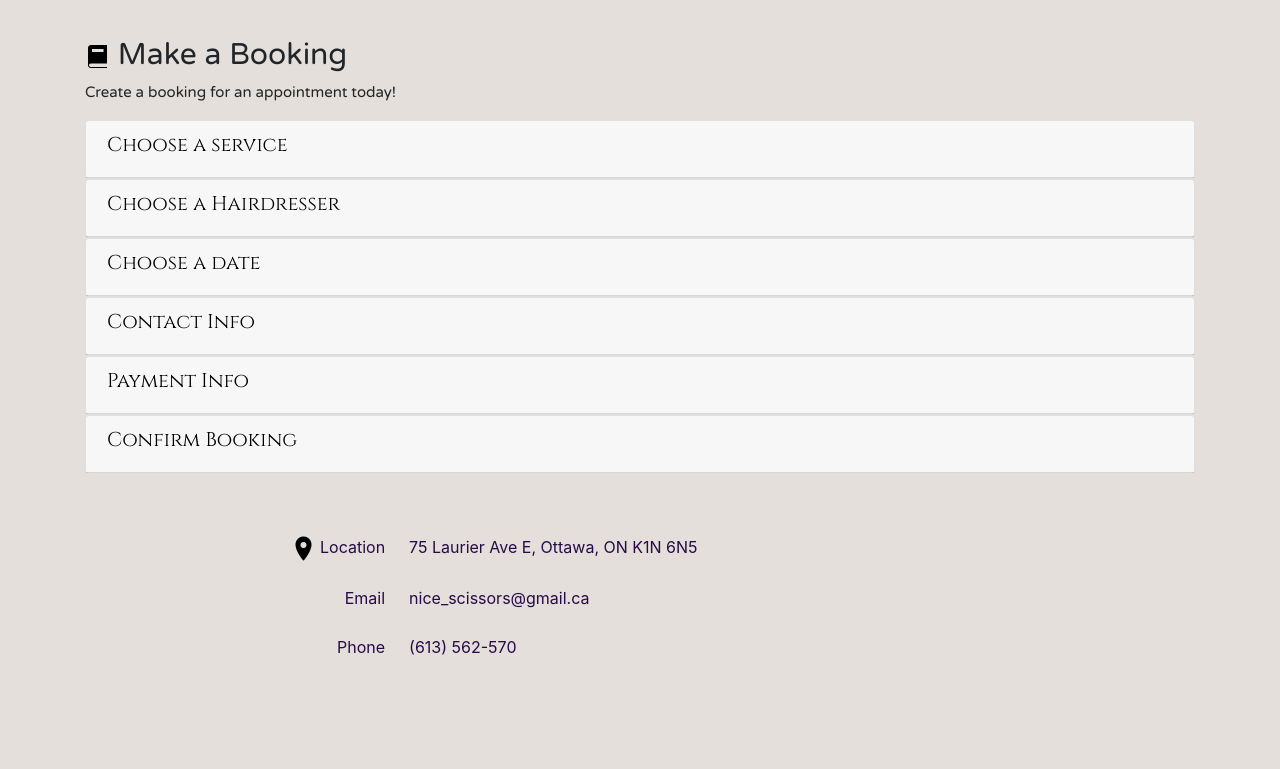
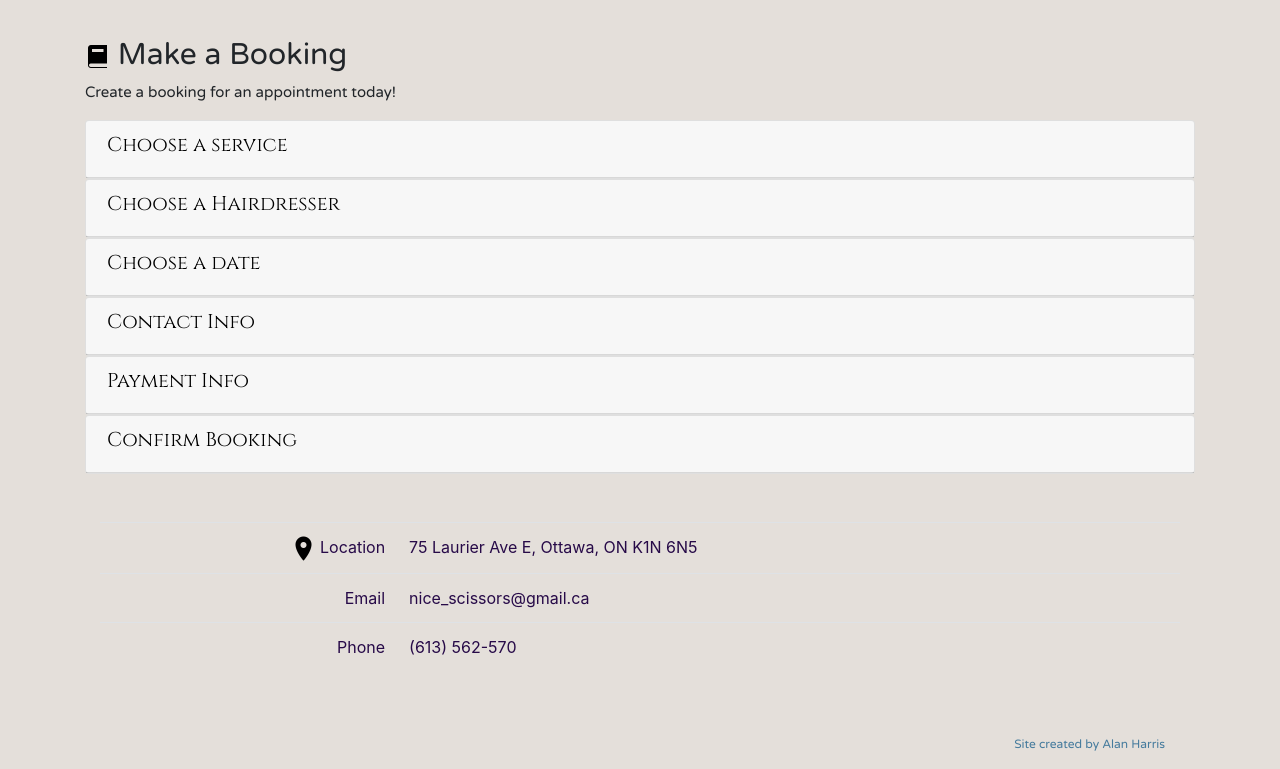
Before and after one commit to AlanH25/Hair-Salon-2, a plain HTML site: page index.html in a window 1280 px wide. Shown: the part 2434-3203 px from the top of the page. Before the commit the page ends 3169 px from the top, so only its background shows below. Drawn offline with nearby package versions, Linux system fonts and the light colour scheme.

Commit message:
added signature

```diff
--- a/index.html
+++ b/index.html
@@ -485,6 +485,9 @@
 	<br>
 	<br>
 
+<div class = "footer">
+	<p class = "sig" >Site created by Alan Harris</p>
+</div>
 
 </body>
 </html>
--- a/styles/style.css
+++ b/styles/style.css
@@ -159,7 +159,21 @@ a {
 }
 
 
+p.sig{
+	font-family: 'Varela Round', sans-serif;
+    font-size: 12px;
+    color: #457b9d;
+	text-align: right;
+}
 
+.footer {
+	float:bottom;
+	padding-right: 30px;
+    right: 0;
+    bottom: 0;
+    width: 100%;
+
+}
 
 
 
```
